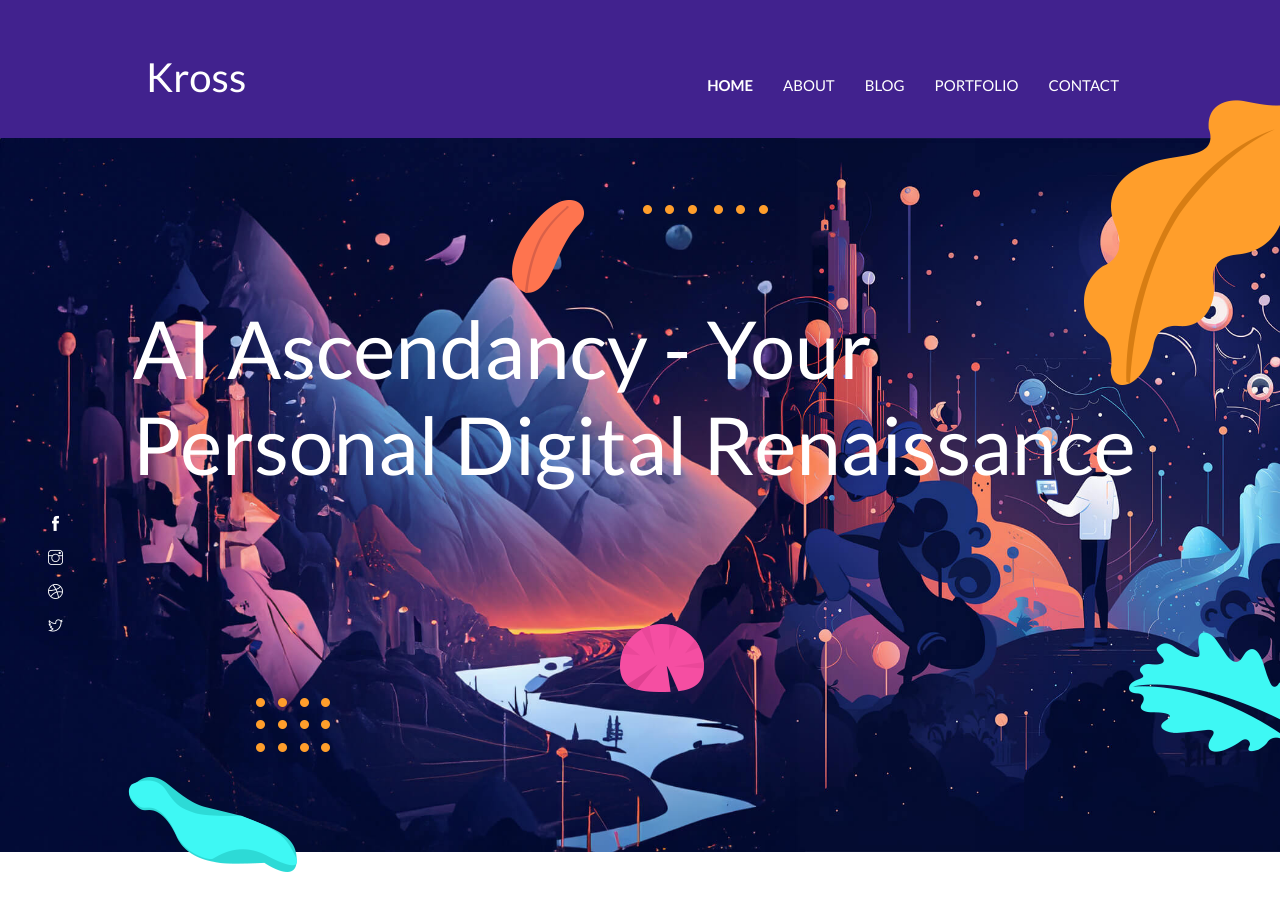
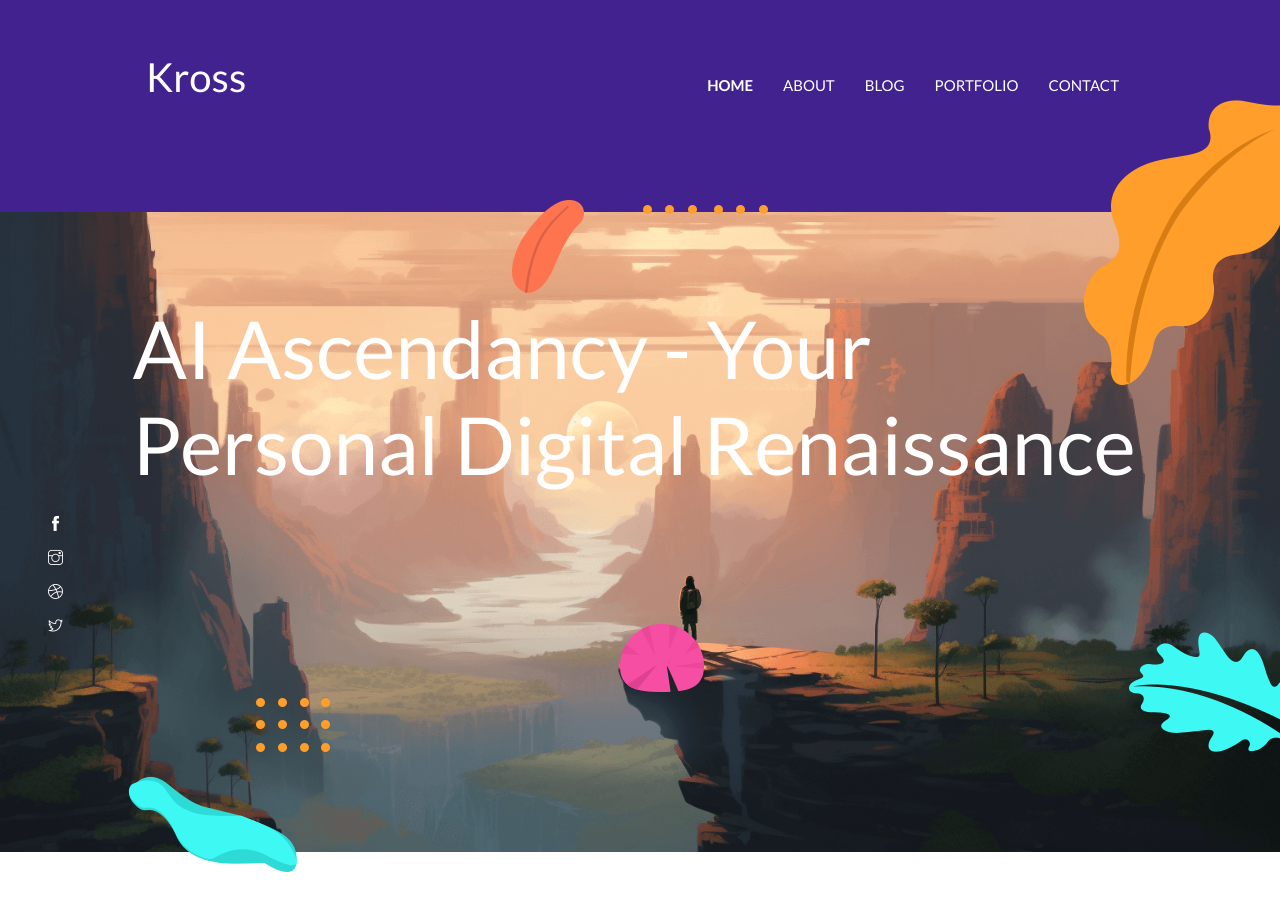
Before and after one commit to gera3d/bears_v3, a Jekyll site: the page built from index.html, in a window 1280 px wide and 900 px high. Built offline with Jekyll 4.4.1, drawn with Linux system fonts in a browser that asks for light colours.

Commit message:
update hero

```diff
--- a/_includes/hero-section.html
+++ b/_includes/hero-section.html
@@ -8,7 +8,7 @@
     </div>
   </div>
   <div class="layer-bg w-100">
-    <img class="img-fluid w-100" src="{{ site.baseurl }}/assets/images/illustrations/hero_bears.jpg" alt="bg-shape">
+    <img class="img-fluid w-100" src="{{ site.baseurl }}/assets/images/illustrations/hero_bears.png" alt="bg-shape">
   </div>
   <div class="layer" id="l2">
     <img src="{{ site.baseurl }}/assets/images/illustrations/dots-cyan.png" alt="bg-shape">
```
Also changed, not shown: assets/images/illustrations/hero_bears.png (added).
